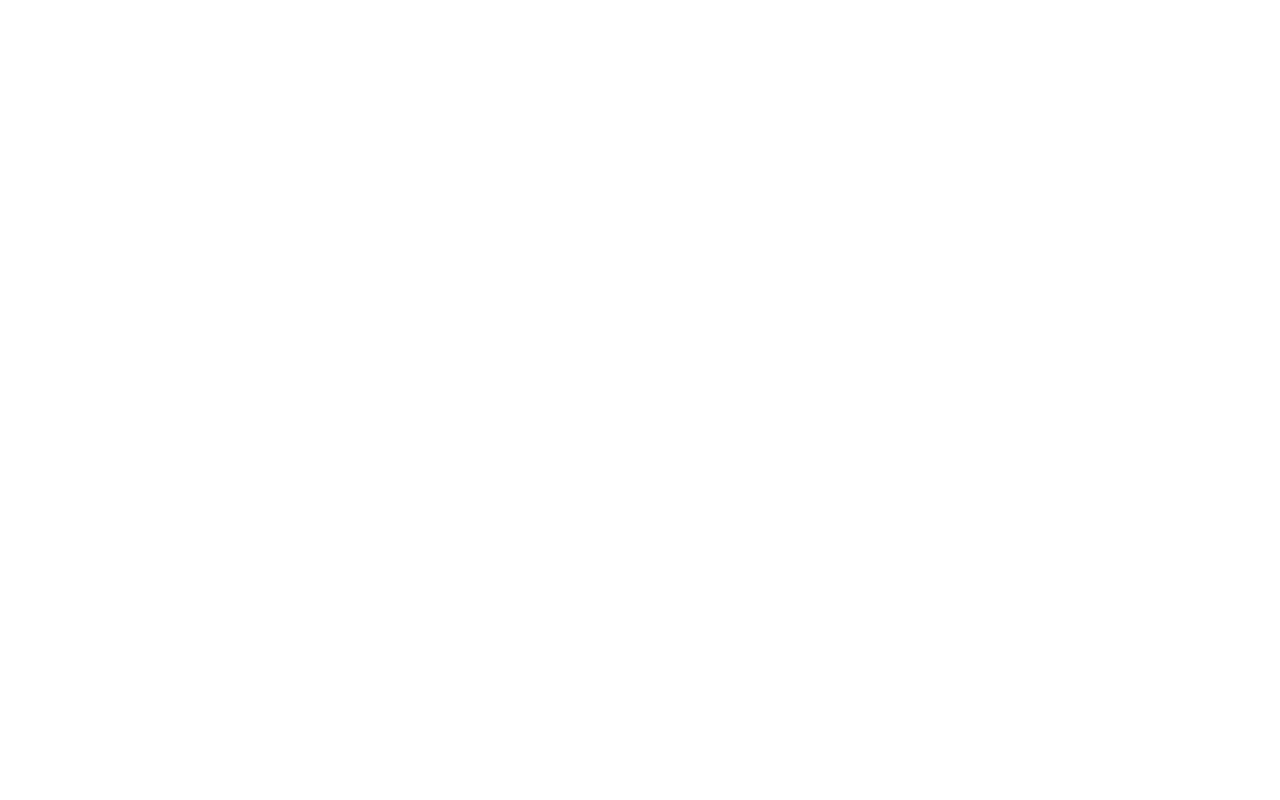
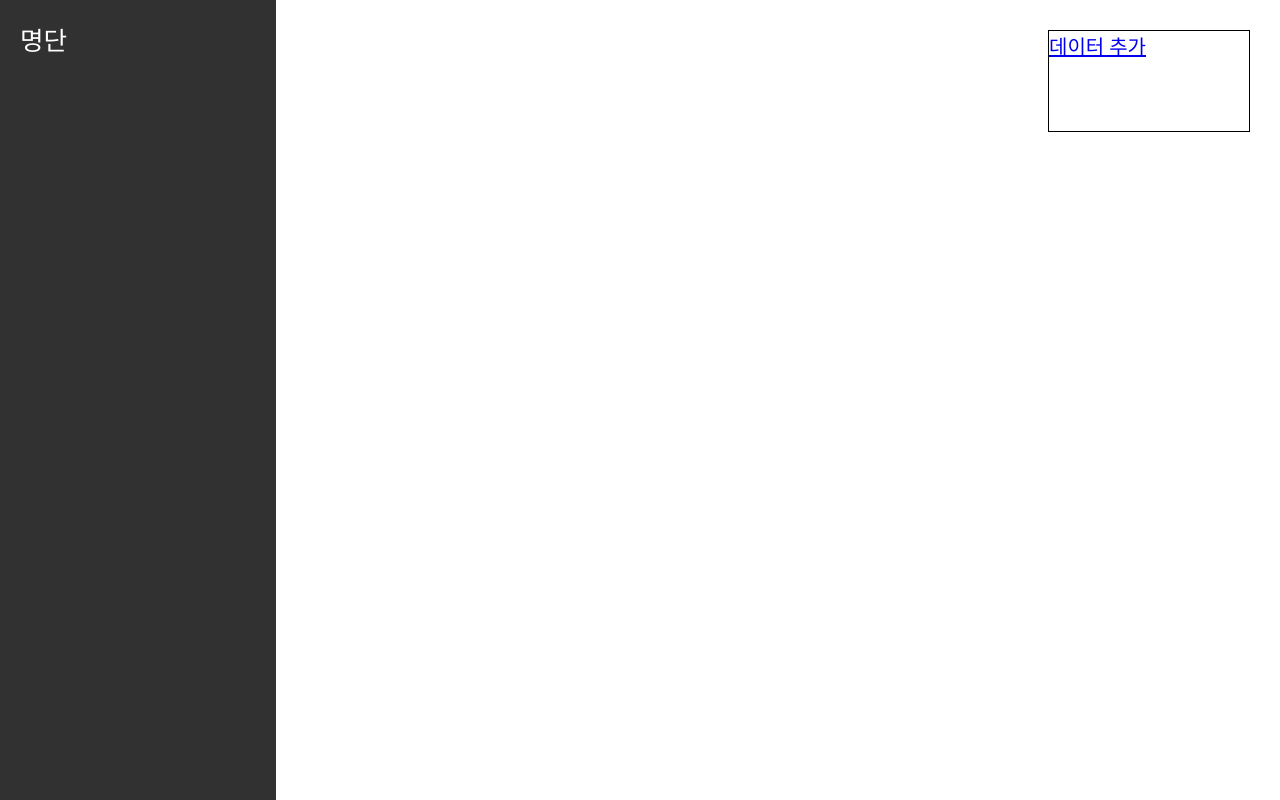
Before and after one commit to kdt-ful-class-three-group/member_11, a website: page index.html in a window 1280 px wide. Drawn offline with Linux system fonts and the light colour scheme.

Commit message:
엔드포인트 설정 및 간단한 style.css생성, html에 css연결.

```diff
--- a/index.html
+++ b/index.html
@@ -4,8 +4,16 @@
   <meta charset="UTF-8">
   <meta name="viewport" content="width=device-width, initial-scale=1.0">
   <title>Document</title>
+  <link rel="stylesheet" href="style.css">
 </head>
 <body>
-
+  <main>
+    <section>
+      <div>명단</div>
+    </section>
+    <section>
+      <a href="/add">데이터 추가</a>
+    </section>
+  </main>
 </body>
 </html>
--- /dev/null
+++ b/style.css
@@ -0,0 +1,36 @@
+body {
+  margin: 0;
+}
+
+main {
+  display: flex;
+  flex-direction: row;
+  width: 100vw;
+  height: 100vh;
+}
+
+section:nth-of-type(1) {
+  padding: 20px;
+  width: 20vw;
+  background-color: rgba(0, 0, 0, 0.808);
+}
+
+section:nth-of-type(2) {
+  padding: 30px;
+  width: 80vw;
+  display: flex;
+  flex-direction: row;
+  justify-content: flex-end;
+}
+
+section div {
+  color: white;
+  font-size: 2vmax;
+}
+
+section a {
+  width: 200px;
+  height: 100px;
+  font-size: 20px;
+  border: 1px solid black;
+}
```
Also changed, not shown: app.js (+14 -3 lines).
